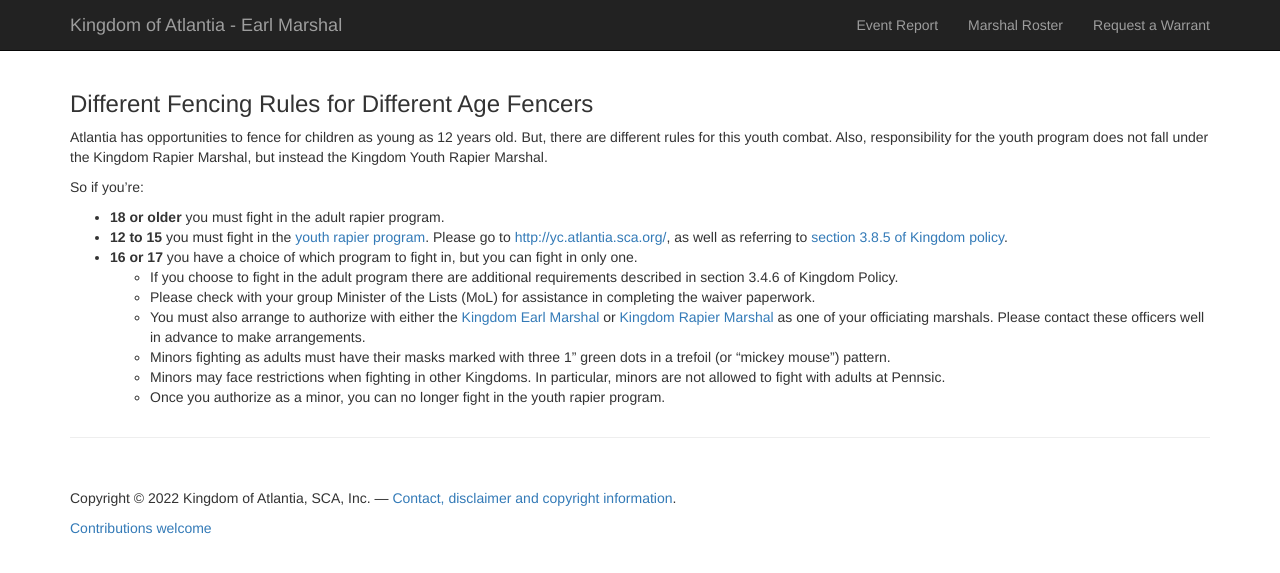
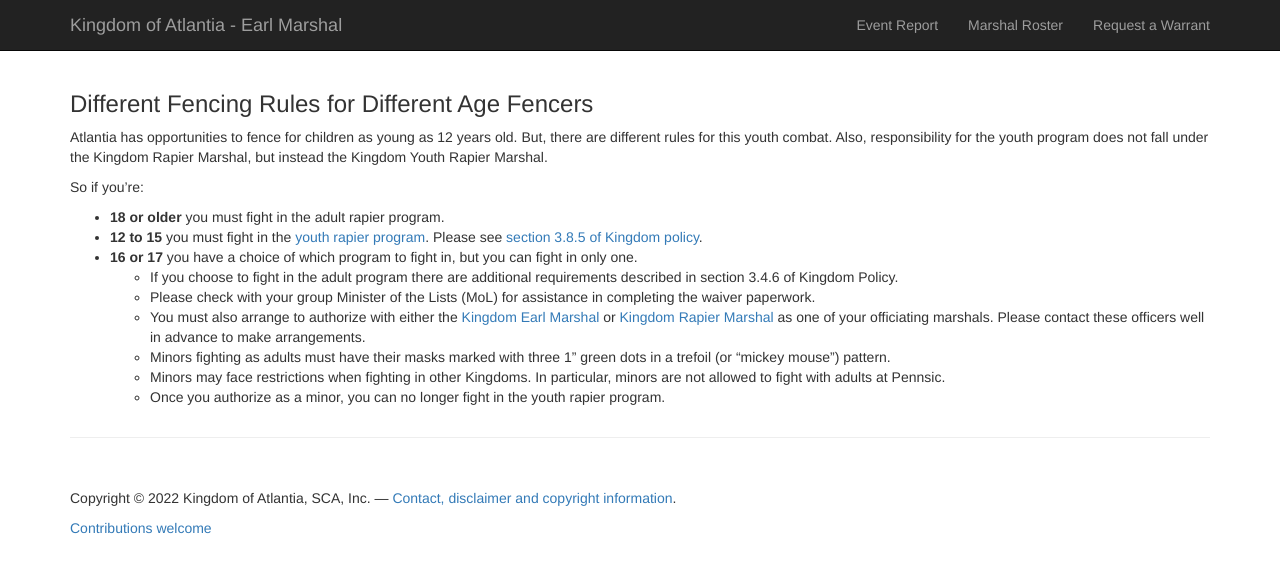
Before and after one commit to academie-de-espee/earl-marshal, a Jekyll site: the page built from procedures/youth-as-adult-rapier.md, in a window 1280 px wide. Shown: the top 573 px of the page. Built offline with Jekyll 4.4.1, drawn with Linux system fonts in a browser that asks for light colours.

Commit message:
update youth program links

```diff
--- a/procedures/youth-as-adult-rapier.md
+++ b/procedures/youth-as-adult-rapier.md
@@ -11,7 +11,7 @@ Rapier Marshal, but instead the Kingdom Youth Rapier Marshal.
 So if you're:
 
 -   **18 or older** you must fight in the adult rapier program.
--   **12 to 15** you must fight in the [youth rapier program](http://yc.atlantia.sca.org). Please go to [http://yc.atlantia.sca.org/](http://yc.atlantia.sca.org), as well as referring to [section 3.8.5 of Kingdom policy](http://atlantia.sca.org/offices/seneschal/clerk-of-law/policy/marshal?faqitem=Herald7).
+-   **12 to 15** you must fight in the [youth rapier program](/youth-combat/).  Please see [section 3.8.5 of Kingdom policy](http://atlantia.sca.org/offices/seneschal/clerk-of-law/policy/marshal?faqitem=Herald7).
 -   **16 or 17** you have a choice of which program to fight in, but you can fight in only one.
     -   If you choose to fight in the adult program there are additional requirements described in section 3.4.6 of Kingdom Policy.
     -   Please check with your group Minister of the Lists (MoL) for assistance in completing the waiver paperwork.
```
Also changed, not shown: youth-combat.md (+1 -1 lines).
